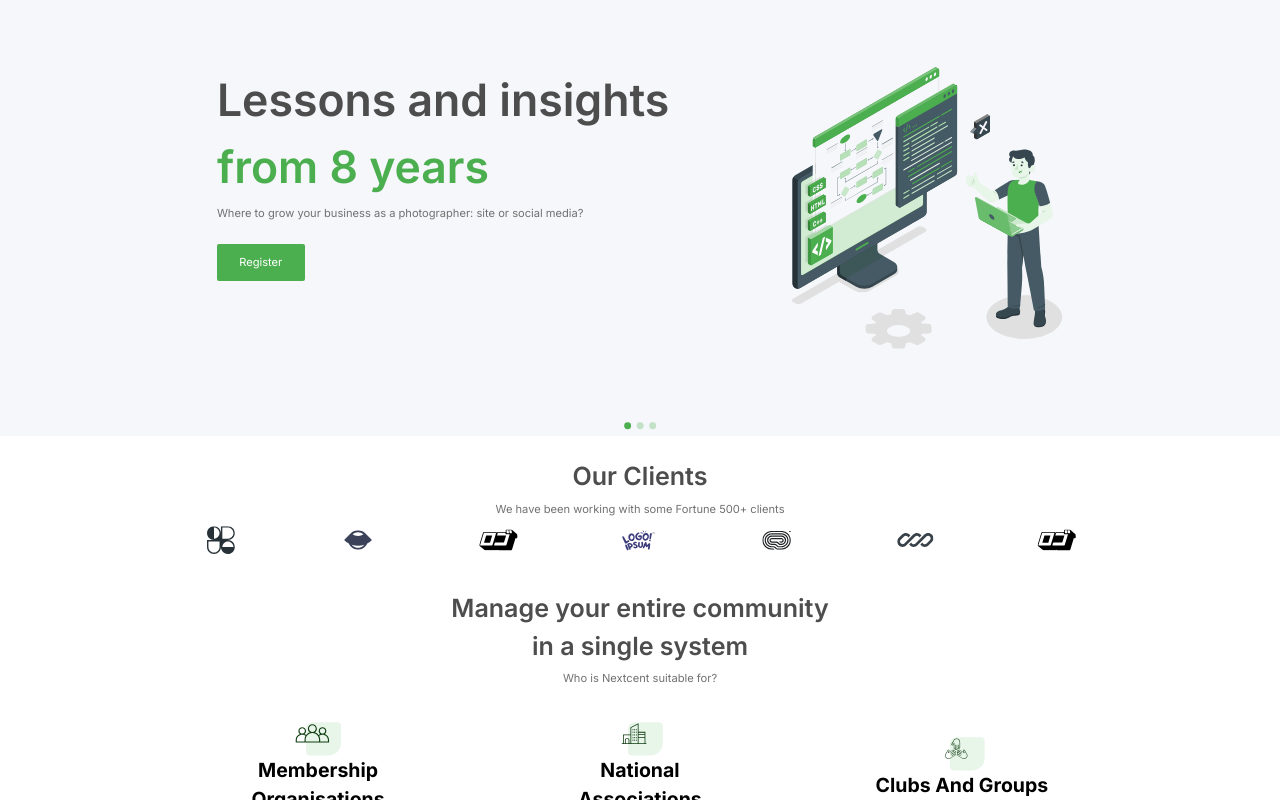
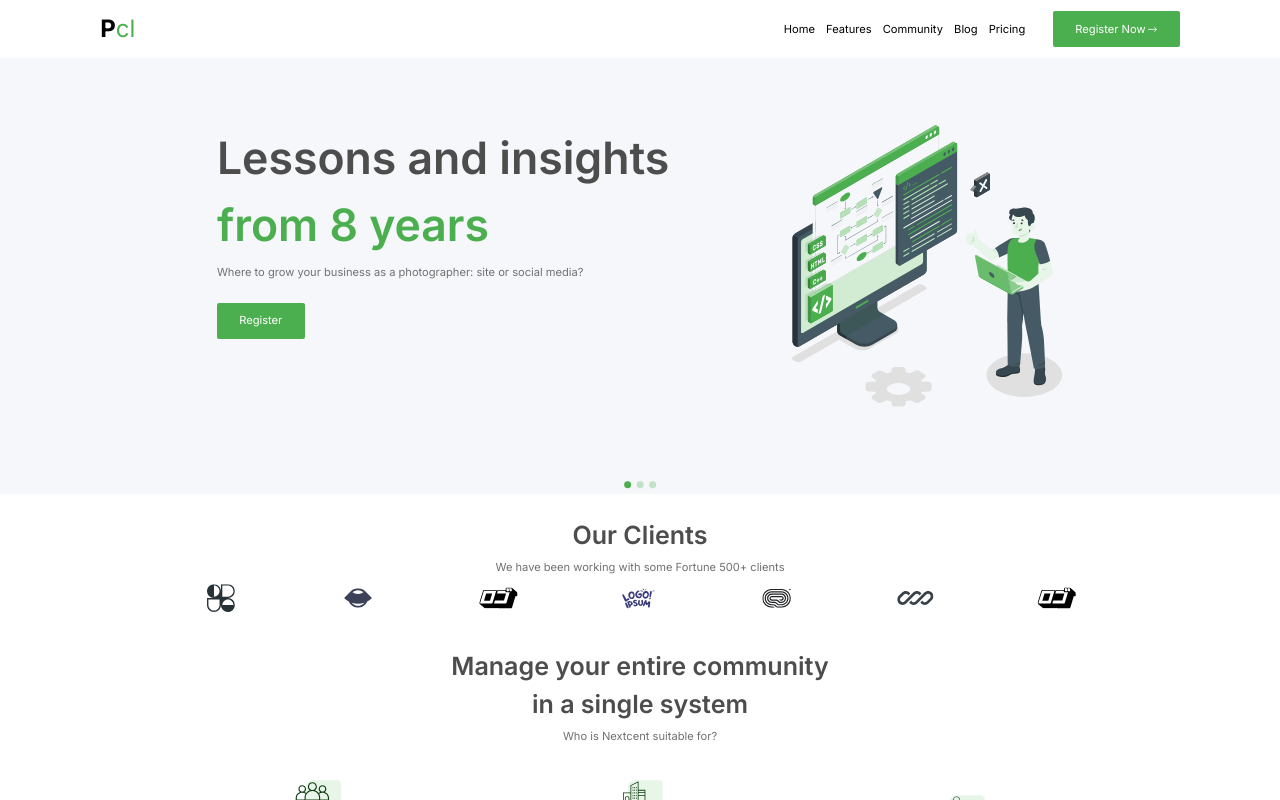
Before and after one commit to Kaushal-Saraf/my-app, a Next.js app: page / in a window 1280 px wide. Shown: the top 800 px of the page. Built offline with nearby package versions, Linux system fonts and the light colour scheme.

Commit message:
task completed

```diff
--- a/app/Components/Header.js
+++ /dev/null
@@ -1,38 +0,0 @@
-import Link from "next/link";
-const Header = () => {
-  return (
-    <div className="px-[100.23px] py-[11.14px] flex justify-between">
-      <div className="flex align-middle">
-        <h1 className="font-bold text-[24px]">P</h1>
-        <h1 className="text-[#4CAF4F] text-[24px]">cl</h1>
-      </div>
-      <div className="flex align-middle items-center">
-        <div className="mx-[22.27px]">
-          <Link className="text-[11.14px] px-[5.57px]" href={"/"}>
-            Home
-          </Link>
-          <Link className="text-[11.14px] px-[5.57px]" href={"/"}>
-            Features
-          </Link>
-          <Link className="text-[11.14px] px-[5.57px]" href={"/"}>
-            Community
-          </Link>
-          <Link className="text-[11.14px] px-[5.57px]" href={"/"}>
-            Blog
-          </Link>
-          <Link className="text-[11.14px] px-[5.57px]" href={"/"}>
-            Pricing
-          </Link>
-        </div>
-        <button
-          className="flex align-middle items-center bg-[#4CAF4F] h-full rounded-sm text-[11.14px] px-[22.27px] text-white"
-          href={"/"}
-        >
-          Register Now
-          <img src="/arrow.svg" alt="hello" />
-        </button>
-      </div>
-    </div>
-  );
-};
-export default Header;
--- /dev/null
+++ b/app/Components/Header/Header.js
@@ -0,0 +1,22 @@
+"use client"
+import { useEffect, useState } from "react";
+import Normalheader from "./Normalheader";
+import Mobileheader from "./Mobileheader";
+const Header = () => {
+  const [windowSize, setWindowSize] = useState(true);
+  useEffect(() => {
+    function handleResize() {
+      if(window.innerWidth>=670)setWindowSize(false);
+      else setWindowSize(true)
+    }
+    window.addEventListener("resize", handleResize);
+    handleResize();
+    return () => window.removeEventListener("resize", handleResize);
+  }, []);
+  return (
+    <>
+    {windowSize?<Mobileheader/>:<Normalheader/>}
+    </>
+  );
+};
+export default Header;
--- /dev/null
+++ b/app/Components/Header/Mobileheader.js
@@ -0,0 +1,80 @@
+import Link from "next/link";
+import { useState } from "react";
+import { FaAngleDown } from "react-icons/fa";
+import { FaAngleUp } from "react-icons/fa";
+const Mobileheader = () => {
+    const [isDropdownOpen, setIsDropdownOpen] = useState(false);
+
+    const toggleDropdown = () => {
+      setIsDropdownOpen(!isDropdownOpen);
+    };
+
+    return (
+      <div className="px-[10.23px] py-[11.14px]">
+        <div className="flex items-center align-middle justify-evenly">
+          <div className="flex align-middle">
+            <h1 className="font-bold text-[24px]">P</h1>
+            <h1 className="text-[#4CAF4F] text-[24px]">cl</h1>
+          </div>
+            <button onClick={toggleDropdown} className="items-center justify-center text-[11.14px] mb-[15px] flex">
+              Navigate{isDropdownOpen?<FaAngleUp/>:<FaAngleDown/>}
+            </button>
+            {isDropdownOpen && (
+              <div className="absolute mt-[120px] w-30 mr-[76.5px] rounded-lg shadow-lg">
+                <ul>
+                  <li>
+                    <Link
+                      href="/"
+                      className="text-[11.14px] px-[5.57px] py-[2px] rounded-sm hover:text-white hover:bg-[#4CAF4F]"
+                    >
+                      Home
+                    </Link>
+                  </li>
+                  <li>
+                    <Link
+                      href="/"
+                      className="text-[11.14px] px-[5.57px] py-[2px] rounded-sm hover:text-white hover:bg-[#4CAF4F]"
+                    >
+                      Features
+                    </Link>
+                  </li>
+                  <li>
+                    <Link
+                      href="/"
+                      className="text-[11.14px] px-[5.57px] py-[2px] rounded-sm hover:text-white hover:bg-[#4CAF4F]"
+                    >
+                      Community
+                    </Link>
+                  </li>
+                  <li>
+                    <Link
+                      href="/"
+                      className="text-[11.14px] px-[5.57px] py-[2px] rounded-sm hover:text-white hover:bg-[#4CAF4F]"
+                    >
+                      Blog
+                    </Link>
+                  </li>
+                  <li>
+                    <Link
+                      href="/"
+                      className="text-[11.14px] px-[5.57px] py-[2px] rounded-sm hover:text-white hover:bg-[#4CAF4F]"
+                    >
+                      Pricing
+                    </Link>
+                  </li>
+                </ul>
+              </div>
+            )}
+            <button
+          className="flex align-middle items-center bg-[#4CAF4F] h-full rounded-sm text-[11.14px] px-[22.27px] py-[5.57px] text-white"
+          href={"/"}
+        >
+          Register Now
+          <img src="/arrow.svg" alt="hello" />
+        </button>
+        </div>
+      </div>
+    );
+  };
+
+export default Mobileheader
--- /dev/null
+++ b/app/Components/Header/Normalheader.js
@@ -0,0 +1,40 @@
+import Link from "next/link"
+
+const Normalheader = () => {
+  return (
+    <div className="px-[100.23px] py-[11.14px] flex justify-between">
+      <div className="flex align-middle">
+        <h1 className="font-bold text-[24px]">P</h1>
+        <h1 className="text-[#4CAF4F] text-[24px]">cl</h1>
+      </div>
+      <div className="flex flex-wrap justify-evenly align-middle items-center">
+        <div className="mx-[22.27px] flex flex-wrap justify-evenly align-middle items-center">
+          <Link className="text-[11.14px] px-[5.57px] py-[2px] rounded-sm hover:text-white hover:bg-[#4CAF4F]" href={"/"}>
+            Home
+          </Link>
+          <Link className="text-[11.14px] px-[5.57px] py-[2px] rounded-sm hover:text-white hover:bg-[#4CAF4F]" href={"/"}>
+            Features
+          </Link>
+          <Link className="text-[11.14px] px-[5.57px] py-[2px] rounded-sm hover:text-white hover:bg-[#4CAF4F]" href={"/"}>
+            Community
+          </Link>
+          <Link className="text-[11.14px] px-[5.57px] py-[2px] rounded-sm hover:text-white hover:bg-[#4CAF4F]" href={"/"}>
+            Blog
+          </Link>
+          <Link className="text-[11.14px] px-[5.57px] py-[2px] rounded-sm hover:text-white hover:bg-[#4CAF4F]" href={"/"}>
+            Pricing
+          </Link>
+        </div>
+        <button
+          className="flex align-middle items-center bg-[#4CAF4F] h-full rounded-sm text-[11.14px] px-[22.27px] text-white"
+          href={"/"}
+        >
+          Register Now
+          <img src="/arrow.svg" alt="hello" />
+        </button>
+      </div>
+    </div>
+  )
+}
+
+export default Normalheader
--- a/app/layout.js
+++ b/app/layout.js
@@ -1,6 +1,6 @@
 import { Inter } from "next/font/google";
 import "./globals.css";
-import Header from "@/app/Components/Header";
+import Header from "@/app/Components/Header/Header";
 import Footer from "./Components/Footer/Footer";
 
 const inter = Inter({ subsets: ["latin"] });
@@ -14,7 +14,7 @@ export default function RootLayout({ children }) {
   return (
     <html lang="en">
       <body className={inter.className}>
-        {/* <Header/> */}
+        <Header/>
         {children}<Footer/></body>
     </html>
   );
--- a/package.json
+++ b/package.json
@@ -9,9 +9,10 @@
     "lint": "next lint"
   },
   "dependencies": {
+    "next": "14.1.3",
     "react": "^18",
     "react-dom": "^18",
-    "next": "14.1.3"
+    "react-icons": "^5.0.1"
   },
   "devDependencies": {
     "autoprefixer": "^10.0.1",
```
Also changed, not shown: 1 other file (tests, documents, lock files or other folders).
